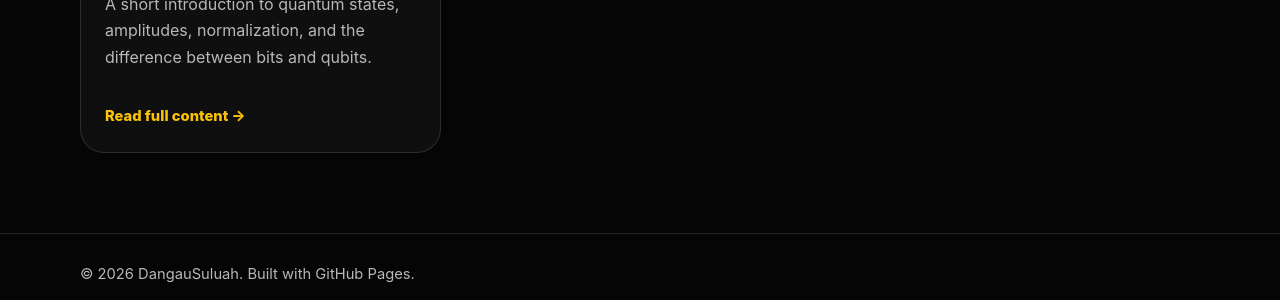
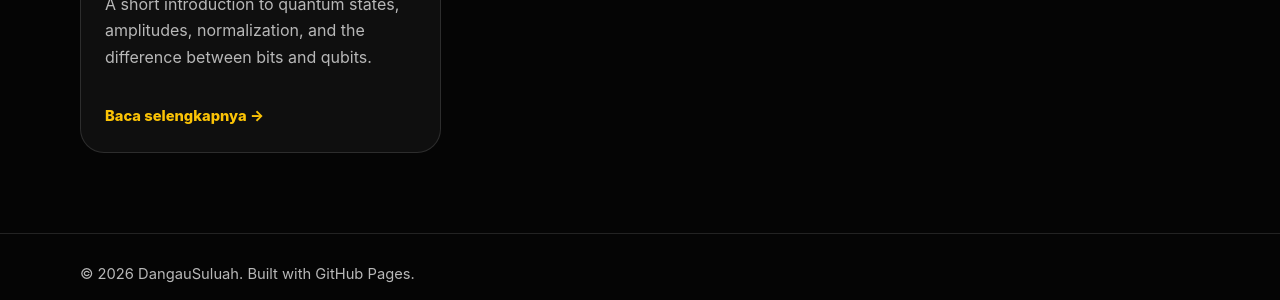
Before and after one commit to dangausuluah/dangausuluah.github.io, a Jekyll site: the page built from index.md, in a window 1280 px wide and 1259 px high. Shown: the part 944-1244 px from the top of the window. Built offline with Jekyll 4.4.1, drawn with Linux system fonts in a browser that asks for light colours.

Commit message:
Update content-card.html

```diff
--- a/_includes/content-card.html
+++ b/_includes/content-card.html
@@ -11,5 +11,5 @@
     </p>
   </div>
 
-  <div class="read-more">Read full content →</div>
+  <div class="read-more">Baca selengkapnya →</div>
 </a>
```
